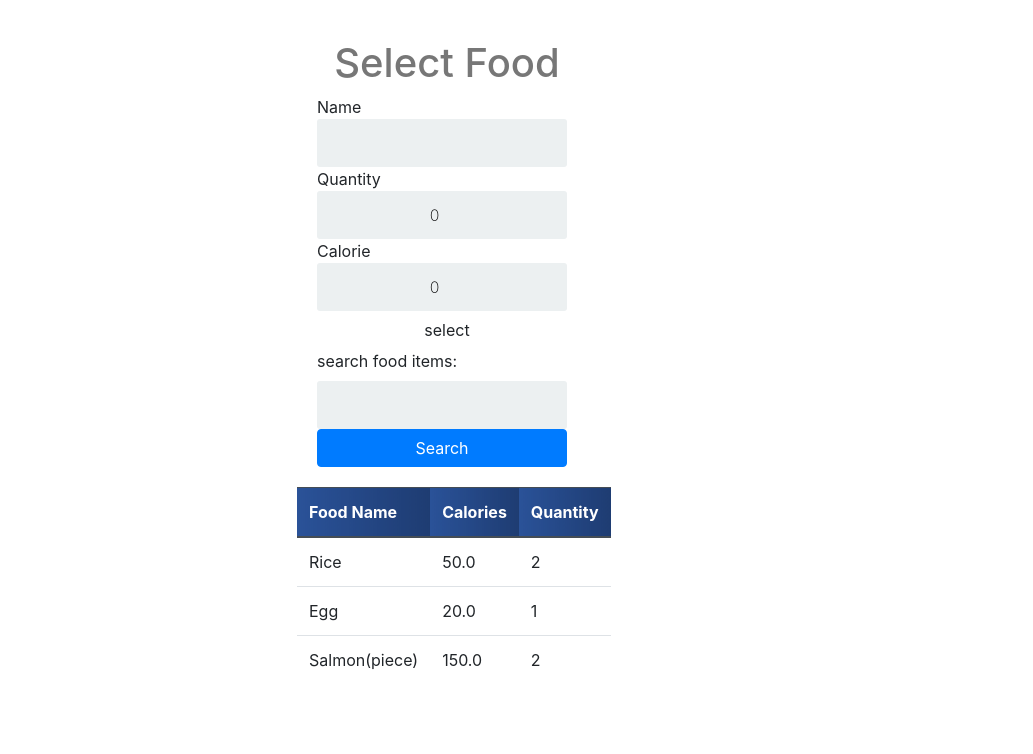
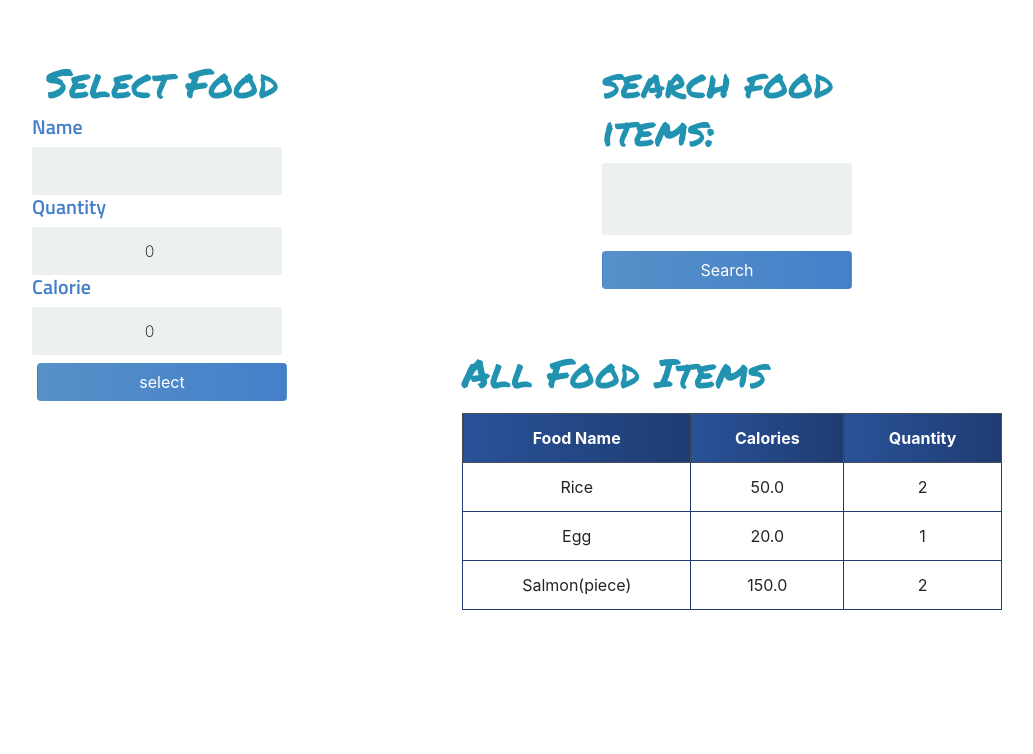
Before and after one commit to Tanmoy-Sarkar/Calorie-Counter-App, a Django app: page /add_food/ in a window 1280 px wide. Shown: the part 299-1053 px from the top of the page, without its empty margins (193-1226 px from the left). After the commit the page ends 909 px from the top, so only its background shows below. Run offline with Django 3.2, Linux system fonts and the light colour scheme; a user stored in the database is signed in; data comes from the database, SQL or seed files in the repository; both versions use the stored data as it was after the commit; some libraries are stand-ins or nearby versions; grey boxes are pictures that could not be loaded.

Commit message:
adding bootstrap and css styles

```diff
--- a/calorie_app/settings.py
+++ b/calorie_app/settings.py
@@ -123,9 +123,3 @@ USE_TZ = True
 
 STATIC_URL = '/static/'
 STATICFILES_DIRS = [os.path.join(BASE_DIR, 'static')]
-
-Q_CLUSTER = {
-    "name": "calorie_app",
-    "orm": "default",  # Use Django's ORM + database for broker
-    "sync":True,
-}
--- a/static/css/base.css
+++ b/static/css/base.css
@@ -1,7 +1,9 @@
 @import url('https://fonts.googleapis.com/css2?family=IM+Fell+DW+Pica:ital@1&display=swap');
 @import url('https://fonts.googleapis.com/css2?family=Grandstander&display=swap');
 @import url('https://fonts.googleapis.com/css2?family=Grandstander&family=Ubuntu:wght@500&display=swap');
-
+@import url('https://fonts.googleapis.com/css2?family=Permanent+Marker&display=swap');
+@import url('https://fonts.googleapis.com/css2?family=Lobster&family=Open+Sans+Condensed:wght@700&family=Permanent+Marker&display=swap');
+@import url('https://fonts.googleapis.com/css2?family=Titillium+Web:wght@600&display=swap');
 header[role="banner"] #logo-main {
 
   display: block;
@@ -107,9 +109,14 @@ box-shadow: none;
 }
 
 .btn {
-  border: 2px solid transparent;
-  background: #3498DB;
-  color: #ffffff;
+background: #457fca;  /* fallback for old browsers */
+background: -webkit-linear-gradient(to right, #5691c8, #457fca);  /* Chrome 10-25, Safari 5.1-6 */
+background: linear-gradient(to right, #5691c8, #457fca); /* W3C, IE 10+/ Edge, Firefox 16+, Chrome 26+, Opera 12+, Safari 7+ */
+
+
+
+
+  color: white !important;
   font-size: 16px;
   line-height: 25px;
   padding: 10px 0;
@@ -226,3 +233,40 @@ background: linear-gradient(to right, #2a5298, #1e3c72); /* W3C, IE 10+/ Edge, F
   font-family: 'Grandstander', cursive;
 font-family: 'Ubuntu', sans-serif;
 }
+
+.headline {
+  font-family: 'Permanent Marker', cursive;
+  padding-top:20px;
+ color: #2193b0;  /* fallback for old browsers */
+color:  -webkit-linear-gradient(to right, #6dd5ed, #2193b0);  /* Chrome 10-25, Safari 5.1-6 */
+color:  linear-gradient(to right, #6dd5ed, #2193b0); /* W3C, IE 10+/ Edge, Firefox 16+, Chrome 26+, Opera 12+, Safari 7+ */
+
+}
+.profile-text {
+  color:white;
+  font-family: 'Lobster', cursive;
+
+}
+
+.table {
+    background-color: white;
+    color: #18AD7C;
+}
+table.table-bordered > thead > tr > th {
+  border:1px solid #1e3c72;
+}
+table.table-bordered > tbody > tr > td {
+  border:1px solid #1e3c72;
+}
+
+.profile-submit {
+background: #457fca;  /* fallback for old browsers */
+background: -webkit-linear-gradient(to bottom, #5691c8, #457fca);  /* Chrome 10-25, Safari 5.1-6 */
+background: linear-gradient(to bottom, #5691c8, #457fca); /* W3C, IE 10+/ Edge, Firefox 16+, Chrome 26+, Opera 12+, Safari 7+ */
+}
+
+.form-labels {
+  font-family: 'Titillium Web', sans-serif;
+  color:#457fca;
+
+}
--- a/templates/add_food.html
+++ b/templates/add_food.html
@@ -1,27 +1,46 @@
 {% extends 'base.html' %}
 
 {% block content %}
+<div class="container">
+<div class="row">
+    <div class="col-lg-6">
     <div class="login">
         <div class="login-screen">
             <div class="app-title">
-                <h1>Select Food</h1>
+                <h1 class="headline">Select Food</h1>
             </div>
 
             <form method="POST" action="" class="login-form form-inline">
               {% csrf_token %}
+
                 {% for field in form %}
+                <h5 class="form-labels">
                 {{ field.label }}
+                </h5>
                 {{ field }}
+
                 {% endfor %}
-                <input class="btn login_btn" type="submit" value="select">
+
+                <input class="btn mt-2" type="submit" value="select">
 
             </form>
+
+        </div>
+
+    </div>
+    </div>
+    <div class="col-lg-6 ">
+    <div class="login">
+        <div class="login-screen">
               <form method="get">
-                  {{ myFilter.form }}
-                  <button class="btn btn-primary" type="submit">Search </button>
+                  <h1 class="headline">{{ myFilter.form }}</h1>
+                  <button class="btn mt-2" type="submit">Search </button>
               </form>
         </div>
-        <table class="table">
+    </div>
+
+        <h1 class="headline"> All Food Items </h1>
+        <table class="table table-bordered text-center mt-3">
             <thead class="thead-dark">
                 <tr>
                     <th scope="col">Food Name</th>
@@ -32,7 +51,7 @@
             <tbody>
                 {% for food in food_items %}
                 <tr>
-                    <td>{{ food.name }}</th>
+                    <td>{{ food.name }}</td>
                     <td>{{ food.calorie }}</td>
                     <td>{{ food.quantity }}</td>
 
@@ -41,6 +60,6 @@
             </tbody>
         </table>
     </div>
-
-
+</div>
+</div>
 {% endblock content %}
```
Also changed, not shown: templates/profile.html (+10 -7 lines), templates/select_food.html (+12 -7 lines), db.sqlite3.
